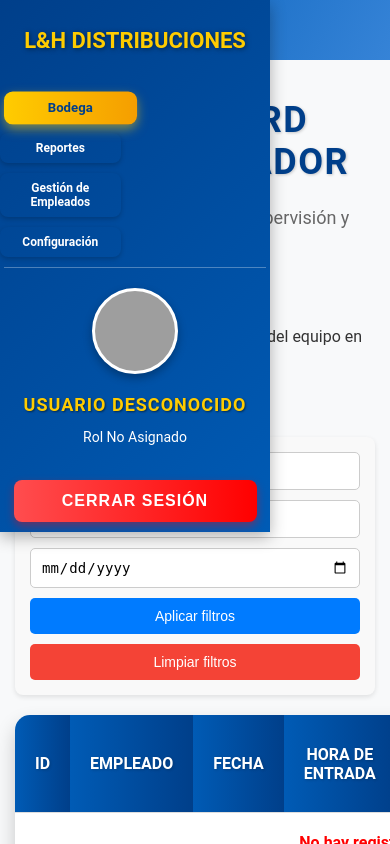
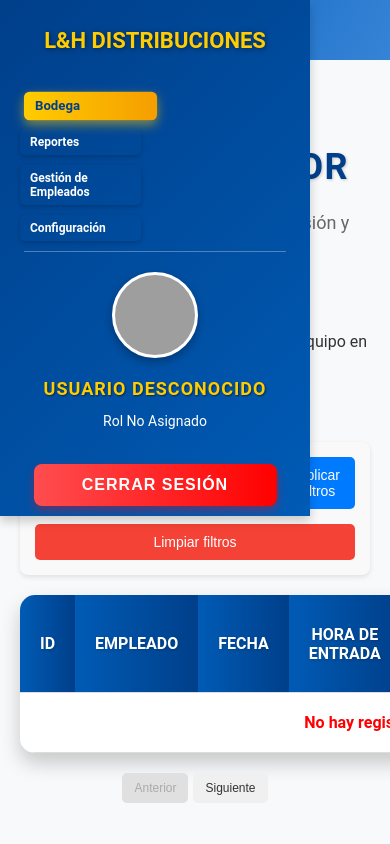
Before and after one commit to TheFive40/L_H-Web-Software, a Flask app: page /admin/ in a window 390 px wide. Run offline with Flask 3, Linux system fonts and the light colour scheme; the visitor is signed in with stand-in values (Sample User, id 1); data that the repository does not hold is empty; some libraries are stand-ins or nearby versions; grey boxes are pictures that could not be loaded.

Commit message:
AdminDashboard.css Responsive

```diff
--- a/static/css/home/panel/admin/AdminDashboard.css
+++ b/static/css/home/panel/admin/AdminDashboard.css
@@ -451,42 +451,48 @@ table td:last-child {
         width: 100%;
         height: auto;
         background: linear-gradient(135deg, #003f8a, #005bb5);
-        color: #ffffff;
         display: flex;
-        justify-content: space-around;
-        padding: 10px 0;
-        box-shadow: 0 5px 15px rgba(0, 0, 0, 0.3);
+        justify-content: space-between;
+        align-items: center;
+        padding: 10px 20px;
         position: fixed;
         top: 0;
         left: 0;
         z-index: 1000;
+        box-shadow: 0 5px 10px rgba(0, 0, 0, 0.2);
     }
 
     .menu {
         display: flex;
         gap: 15px;
         align-items: center;
-        flex-wrap: nowrap;
     }
 
     .menu-link {
-        padding: 10px 15px;
+        color: #ffffff;
+        text-decoration: none;
         font-size: 14px;
         font-weight: bold;
-        border-radius: 8px;
-        text-align: center;
+        padding: 8px 12px;
+        border-radius: 5px;
+        transition: background 0.3s ease;
+    }
+
+    .menu-link:hover {
+        background: linear-gradient(90deg, #ffcc00, #f59e00);
+        color: #003f8a;
     }
 
     .content {
         margin-top: 60px;
-        padding: 15px;
+        padding: 20px;
     }
 
     .filters {
         display: flex;
         flex-wrap: wrap;
-        gap: 10px;
-        margin: 15px 0;
+        gap: 15px;
+        margin: 20px 0;
         align-items: center;
         background-color: #f9f9f9;
         padding: 15px;
@@ -497,20 +503,25 @@ table td:last-child {
     .filters input[type="text"],
     .filters input[type="number"],
     .filters input[type="date"] {
+        flex: 1;
         padding: 10px;
-        width: calc(100% - 20px);
         font-size: 14px;
+        border: 1px solid #ccc;
+        border-radius: 5px;
     }
 
     .filters button {
-        width: calc(100% - 20px);
+        flex: 1;
         padding: 10px 15px;
         font-size: 14px;
+        background-color: #007bff;
+        color: white;
+        border: none;
+        border-radius: 5px;
     }
 
     .pagination {
         display: flex;
-        flex-wrap: wrap;
         justify-content: center;
         gap: 10px;
         margin-top: 20px;
@@ -520,19 +531,27 @@ table td:last-child {
         padding: 10px 15px;
         font-size: 14px;
         border-radius: 5px;
+        background-color: #f0f0f0;
+        color: #333;
+    }
+
+    .pagination button:hover {
+        background-color: #007bff;
+        color: white;
     }
 }
 
 @media (max-width: 480px) {
     .menu-link {
         font-size: 12px;
-        padding: 8px 10px;
+        padding: 6px 10px;
     }
 
     .filters input[type="text"],
     .filters input[type="number"],
     .filters input[type="date"] {
         width: 100%;
+        margin-bottom: 10px;
     }
 
     .filters button {
```
